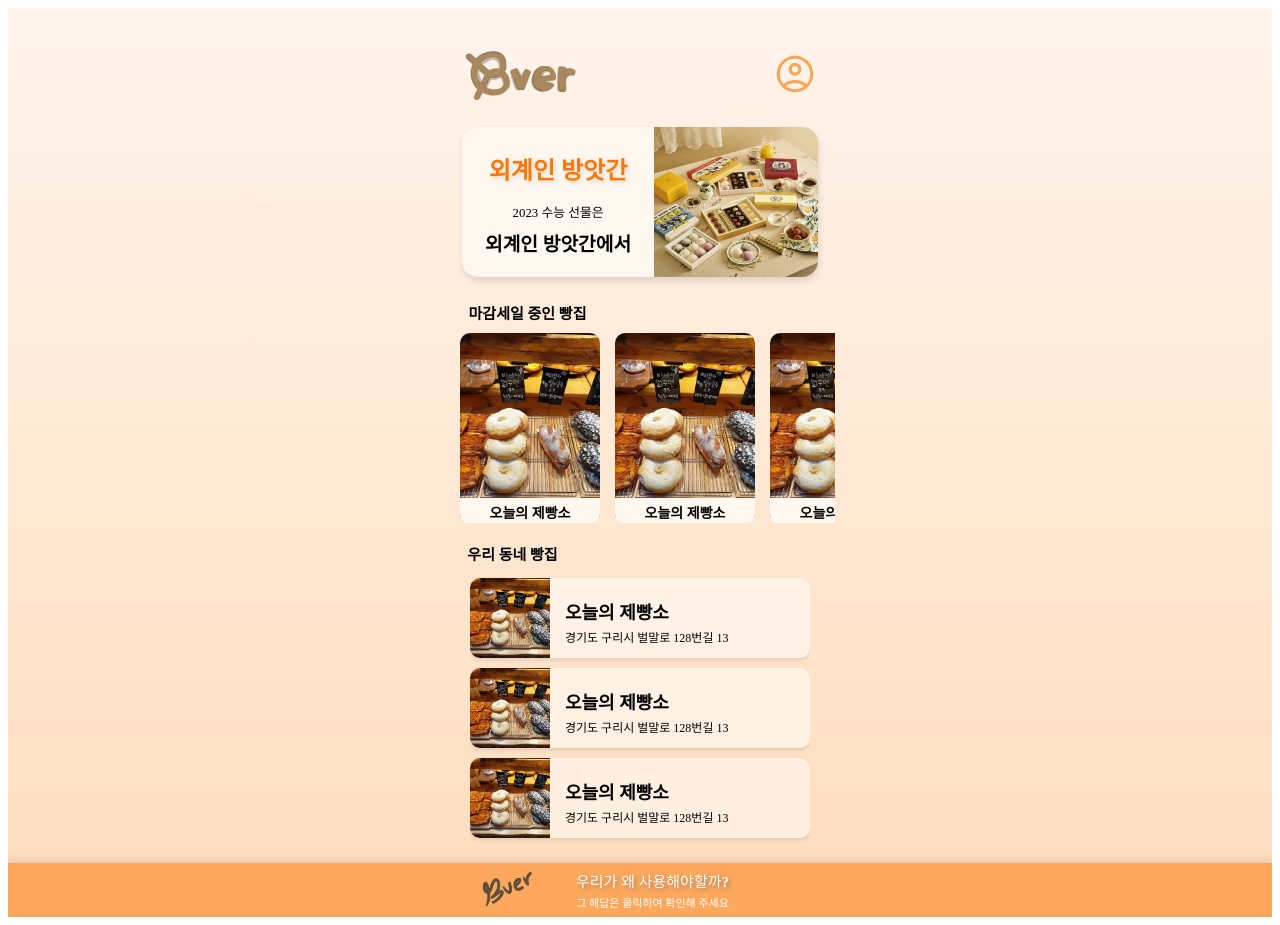
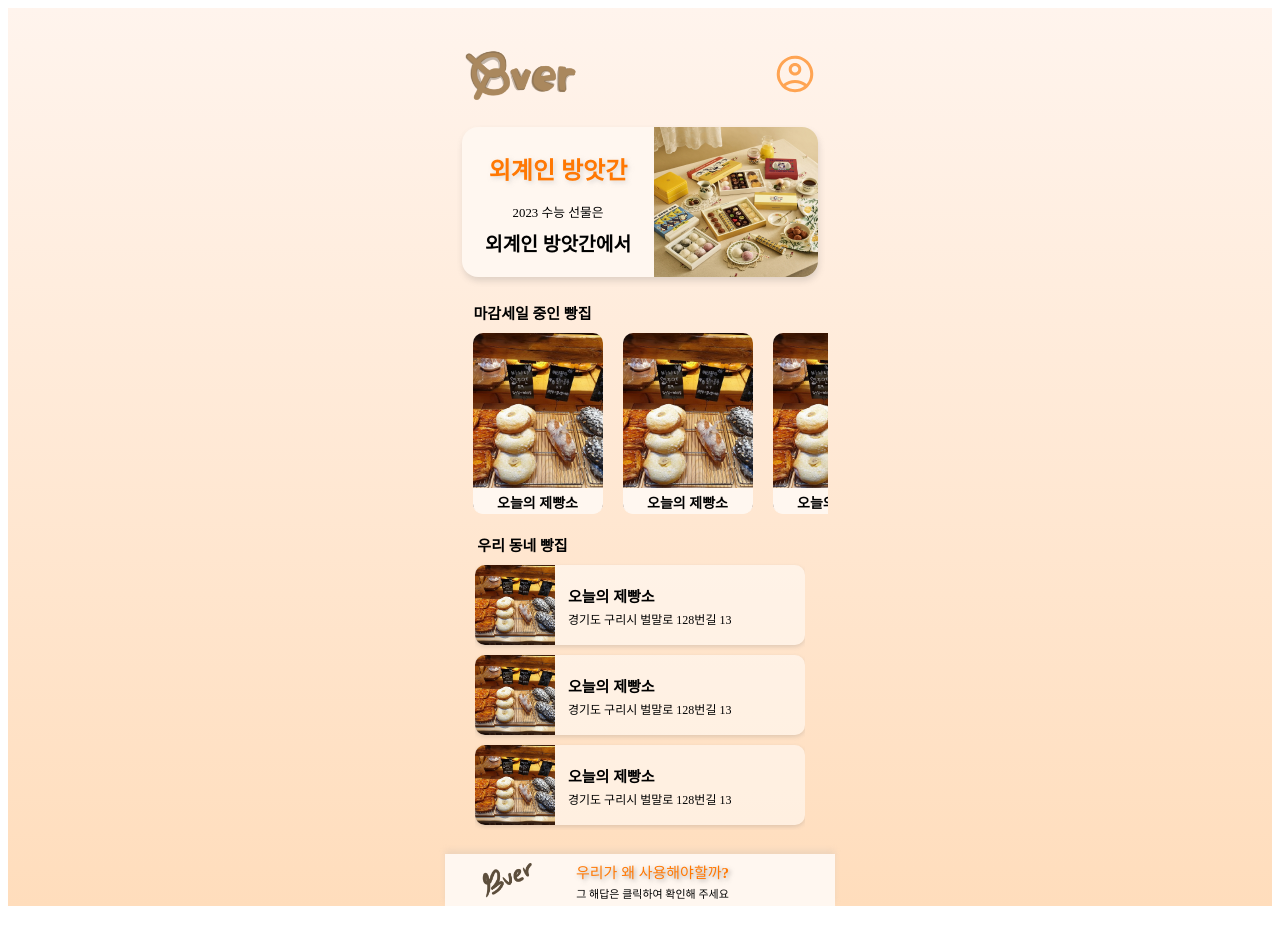
Before and after one commit to seojin-kim12/Front, a React (Create React App) app: page / in a window 1280 px wide. Built offline with nearby package versions, Linux system fonts and the light colour scheme; a web font is replaced by a local one.

Commit message:
design: home, cart

```diff
--- a/src/pages/Cart.jsx
+++ b/src/pages/Cart.jsx
@@ -50,7 +50,7 @@ function Cart() {
                     {nums.map((num, index) => (
                         <div className='items' key={index}>
                             <div>
-                                <img src={choco} alt="" />
+                                <img className='photo' src={choco} alt="" />
                                 <h3>초코소라빵</h3>
                                 <div className='priceNum'>
                                     <p>1,500원</p>
@@ -110,14 +110,14 @@ const Header = styled.header`
 const List = styled.div`
     display: flex;
     flex-direction: column;
-    margin-top: 2rem;
+    margin-top: 1.5rem;
     padding: 0.5rem;
     background-color: #fff7f0;
     width: 390px;
 
     .storename {
         text-align: left;
-        padding-left: 2.6rem;
+        padding-left: 2rem;
         font-size: 1.1rem;
         margin: 0.5rem 0;
     }
@@ -133,15 +133,20 @@ const List = styled.div`
 
         h3 {
             margin-left: 0.5rem;
-            margin-right: 2rem;
+            margin-right: 4rem;
+            font-size: 15px;
             font-weight: 500;
         }
     }
 
     img {
-        margin-left: 1rem;
-        margin-top: 0.4rem;
-        margin-bottom: 0.4rem;
+        margin-top: 0.2rem;
+        margin-bottom: 0.2rem;
+    }
+
+    .photo {
+        width: 90px;
+        height: 90px;
     }
 
     .priceNum {
--- a/src/pages/Home.jsx
+++ b/src/pages/Home.jsx
@@ -110,7 +110,7 @@ const Adver = styled.div`
 const HeartTown = styled.div`
   font-size: 15px;
   font-weight: 600;
-  margin-left: -225px;
+  margin-left: -215px;
   margin-top: 25px;
   margin-bottom: 10px;
 `;
@@ -118,16 +118,16 @@ const HeartTown = styled.div`
 const HeartBox = styled.div`
   position: relative;
   background-color: rgba(255, 255, 255, 0.5);
-  width: 140px;
-  height: 190px;
+  width: 130px;
+  height: 181px;
   border-radius: 10px;
-  margin-left: 15px;
+  margin-left: 20px;
 `;
 
 const HeartImg = styled.div`
   position: relative;
-  width: 140px;
-  height: 190px;
+  width: 130px;
+  height: 180px;
   border-radius: 10px;
   overflow: hidden;
 `;
@@ -135,7 +135,7 @@ const HeartImg = styled.div`
 const HeartBoxs = styled.div`
   display: flex; // 이 부분을 추가하여 가로로 정렬
   overflow-x: auto; // 가로 스크롤을 활성화합니다.
-  width: 390px;
+  width: 375px;
   //   border: 1px solid #000;
   &::-webkit-scrollbar {
     /* WebKit 브라우저의 스크롤바를 숨김 */
@@ -151,7 +151,7 @@ const HeartName = styled.div`
   top: -25px;
   padding-top: 4px;
   font-size: 14px;
-  height: 1.32rem;
+  height: 1.3199rem;
   font-weight: bold;
   line-height: normal;
   text-align: center;
@@ -161,7 +161,7 @@ const HeartName = styled.div`
 const Town = styled.div`
   font-size: 15px;
   font-weight: 600;
-  margin-left: -255px;
+  margin-left: -235px;
   margin-top: 20px;
   margin-bottom: 0px;
 `;
@@ -184,9 +184,8 @@ const PostImg = styled.div`
 `;
 
 const ScrollBox = styled.div`
-  width: 340px;
+  width: 330px;
   height: 255px;
-  margin-top: 0.2rem;
   overflow-y: scroll;
   overflow-x: hidden;
   &::-webkit-scrollbar {
@@ -200,9 +199,9 @@ const ScrollBox = styled.div`
 const Name = styled.div`
   position: relative;
   top: -60px;
-  left: 95px;
+  left: 93px;
   color: #000000;
-  font-size: 18px;
+  font-size: 15px;
   font-style: normal;
   font-weight: bold;
   line-height: normal;
@@ -213,7 +212,7 @@ const Name = styled.div`
 const Address = styled.div`
   position: relative;
   top: -56px;
-  left: 95px;
+  left: 93px;
   color: black;
   font-size: 12px;
   font-style: normal;
@@ -224,12 +223,12 @@ const Address = styled.div`
 
 //하단 바
 const BottomBar = styled.div`
-  background-color: #fda85d;
-  height: 53.5px;
-  width: 100%;
-  box-shadow: 0px -4px 6px rgba(131, 131, 131, 0.2); /* Use a negative margin-top to create the shadow effect on the bottom bar. */
-  margin-top: 1.3rem;
+  background-color: #fff7f0;
+  height: 52px;
+  width: 390px;
+  margin-top: 1.5rem;
   bottom: 0;
+  box-shadow: 0px -4px 6px rgba(177, 177, 177, 0.2); /* Use a negative margin-top to create the shadow effect on the bottom bar. */
 `;
 
 const BottomName = styled.div`
@@ -244,17 +243,16 @@ const Content = styled.div`
   position: relative;
   margin-top: -45px;
   margin-left: 25px;
-  color: #fff;
+  color: #ff7803;
   font-size: 15px;
   font-weight: 550;
-  text-shadow: 2px 2px 4px rgba(83, 83, 83, 0.5);
+  text-shadow: 2px 2px 4px rgba(104, 104, 104, 0.5);
 `;
 
 const Content2 = styled.div`
   position: relative;
   margin-top: 3px;
   margin-left: 25px;
-  color: #fff;
   font-size: 11px;
 `;
 
--- a/src/pages/Signup.jsx
+++ b/src/pages/Signup.jsx
@@ -23,7 +23,7 @@ function Signup() {
 
         // 회원가입 정보를 서버로 전송
         axios
-            .post('/api/join', {
+            .post('http://13.124.196.200:8081/api/join', {
                 nickname: nickname,
                 userName: id,
                 password: password,
```
